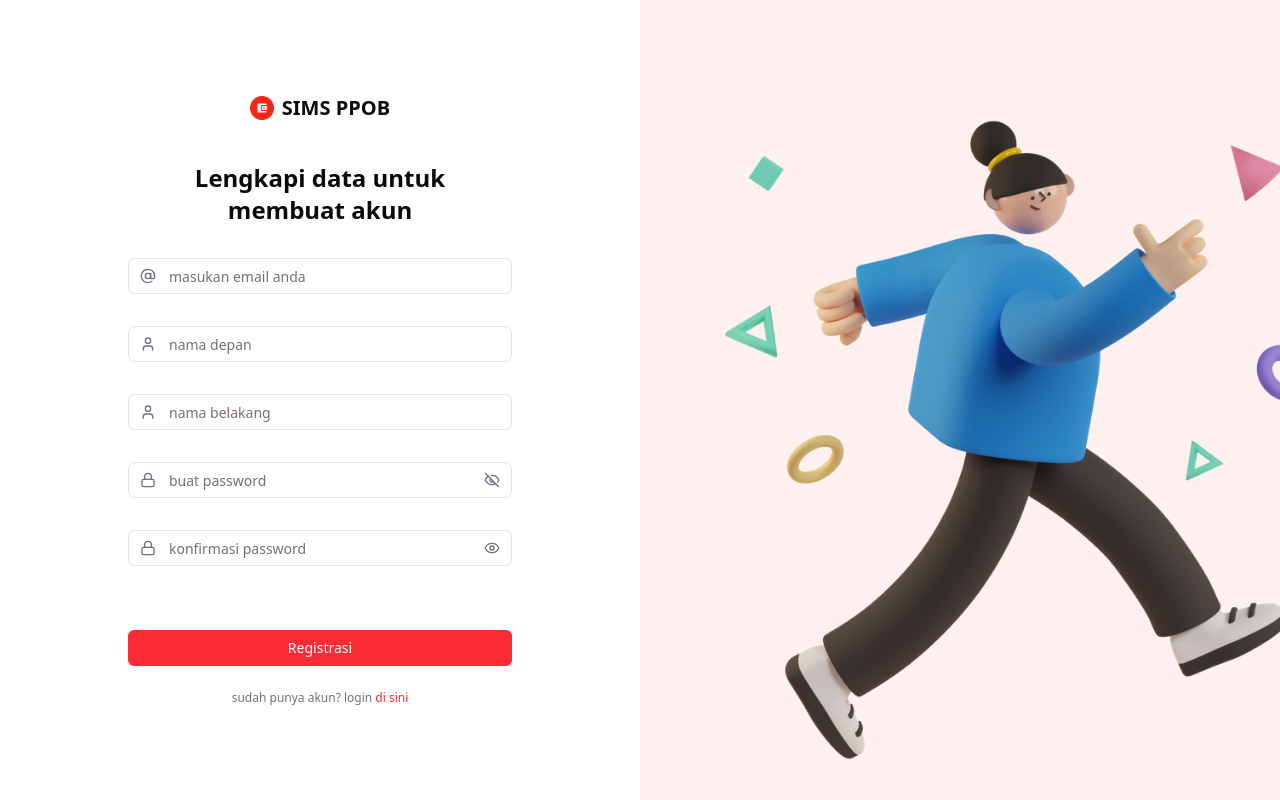
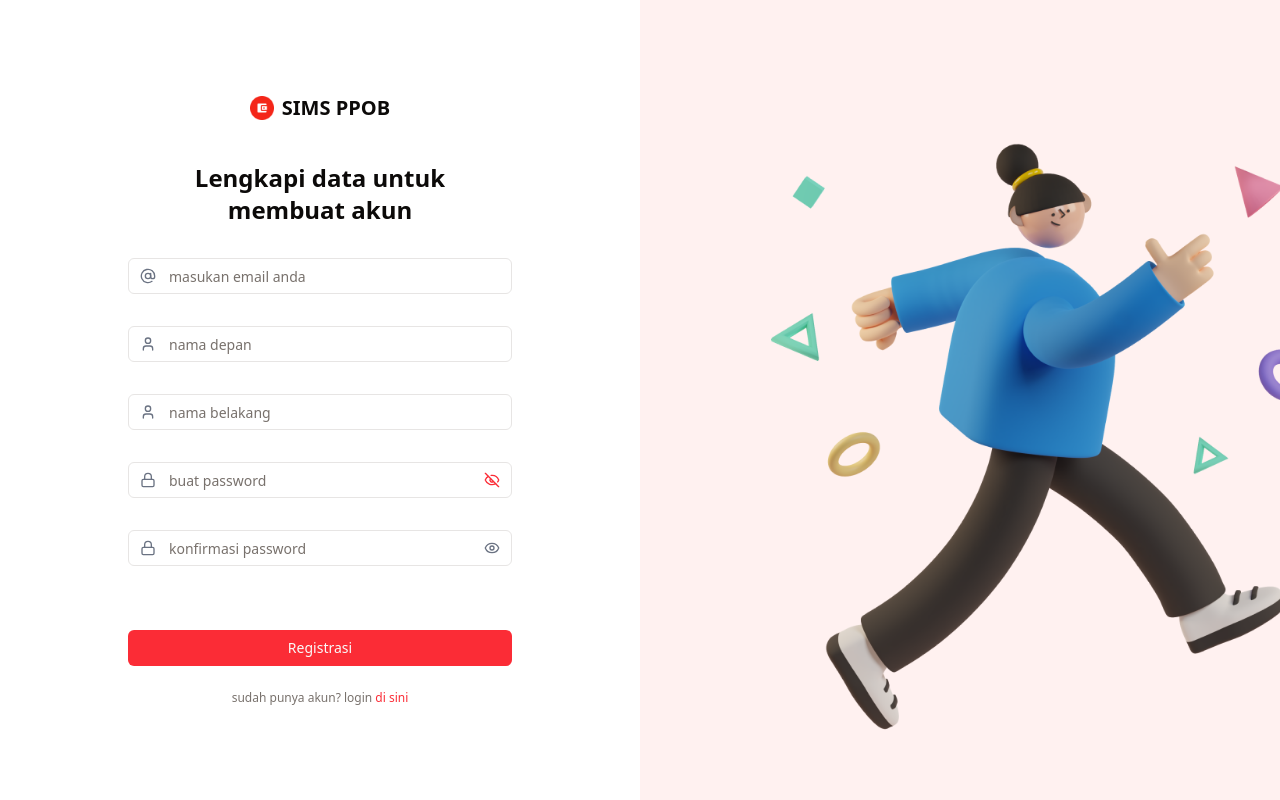
Before and after one commit to radityaharya/simsppob-radityaharya, a React (Vite) app: page /auth/register in a window 1280 px wide. Both pictures are taken after a click on the button 492 px from the left and 480 px from the top of the page. Built offline with nearby package versions, Linux system fonts and the light colour scheme.

Commit message:
fix: auth visual fix

```diff
--- a/src/components/ui/secret-input.tsx
+++ b/src/components/ui/secret-input.tsx
@@ -5,23 +5,38 @@ import { Input, type InputProps } from './input';
 const SecretInput = React.forwardRef<HTMLInputElement, InputProps>(
   ({ className, ...props }, ref) => {
     const [revealed, setRevealed] = React.useState(false);
+    const togglePassword = () => {
+      setRevealed(prev => !prev);
+    };
 
     return (
+      <div role="group" aria-label="Password input with visibility toggle">
         <Input
           type={revealed ? 'text' : 'password'}
           ref={ref}
           className={className}
+          aria-describedby="password-toggle-help"
           rightAddons={
             <button
               type="button"
-            onClick={() => setRevealed(!revealed)}
-            className="text-gray-500 hover:text-gray-700 focus:outline-none"
+              onClick={togglePassword}
+              className="group text-gray-500 hover:text-gray-700 focus:outline-none"
+              aria-label={revealed ? 'Hide password' : 'Show password'}
+              aria-pressed={revealed}
             >
-            {revealed ? <EyeOff className="h-4 w-4" /> : <Eye className="h-4 w-4" />}
+              {revealed ? (
+                <EyeOff className="h-4 w-4 group-focus-within:text-primary" />
+              ) : (
+                <Eye className="h-4 w-4 group-focus-within:text-primary" />
+              )}
             </button>
           }
           {...props}
         />
+        <span id="password-toggle-help" className="sr-only">
+          Use the show password button to toggle password visibility
+        </span>
+      </div>
     );
   }
 );
--- a/src/pages/auth/Login.tsx
+++ b/src/pages/auth/Login.tsx
@@ -2,25 +2,19 @@ import { useForm } from 'react-hook-form';
 import { zodResolver } from '@hookform/resolvers/zod';
 import { z } from 'zod';
 import { Link, useNavigate } from 'react-router-dom';
-import { AtSign, Lock, AlertCircle, X } from 'lucide-react';
+import { AtSign, Lock } from 'lucide-react';
 import { MembershipSchemas } from '~/types/schemas/membership';
 import { useAppDispatch, useAppSelector } from '@/store/reducers/store';
 import { loginUser } from '@/store/actions/membership';
 import { Button } from '@/components/ui/button';
-import {
-  Form,
-  FormControl,
-  FormField,
-  FormItem,
-  FormLabel,
-  FormMessage,
-} from '@/components/ui/form';
+import { Form, FormControl, FormField, FormItem, FormMessage } from '@/components/ui/form';
 import { Input } from '@/components/ui/input';
-import { Card, CardContent } from '@/components/ui/card';
 import { SecretInput } from '@/components/ui/secret-input';
 import { clearError } from '@/store/reducers/membership';
 import React from 'react';
-import { AuthLayout } from './components/AuthLayout';
+import { AuthLogo } from './components/AuthLogo';
+import { AuthIllustration } from './components/AuthIllustration';
+import { ErrorBanner } from './components/ErrorBanner';
 
 type LoginFormData = z.infer<typeof MembershipSchemas.login.body>;
 
@@ -57,20 +51,22 @@ export default function LoginPage() {
       await dispatch(loginUser(data)).unwrap();
       navigate('/');
     } catch {
-      console.error('Login failed');
+      form.setError('password', { message: 'Invalid email or password' });
+      form.setFocus('password');
     }
   }
 
   return (
-    <AuthLayout
-      title={
-        <>
+    <div className="flex h-full min-h-screen">
+      <div className="w-full sm:w-1/2 bg-background flex flex-col items-center justify-center p-8 gap-2 relative">
+        <AuthLogo />
+
+        <div className="text-foreground mb-6 text-center text-2xl font-bold">
           Masuk atau buat akun
           <br />
           untuk memulai
-        </>
-      }
-    >
+        </div>
+
         <Form {...form}>
           <form
             onSubmit={form.handleSubmit(onSubmit)}
@@ -153,27 +149,17 @@ export default function LoginPage() {
             </div>
           </form>
         </Form>
+
         {error && (
-        <Card
-          className="border-red-200 bg-red-50 w-[90%] absolute bottom-4 left-1/2 -translate-x-1/2"
-          role="alert"
-          aria-live="polite"
-        >
-          <CardContent className="p-4 flex items-center justify-between text-red-600">
-            <div className="flex items-center space-x-2">
-              <AlertCircle className="h-4 w-4" />
-              <p className="text-sm">{error}</p>
+          <ErrorBanner
+            error={error}
+            onClose={() => dispatch(clearError())}
+            className="w-[90%] absolute bottom-4"
+          />
+        )}
       </div>
-            <button
-              onClick={() => dispatch(clearError())}
-              className="text-red-600 hover:text-red-700"
-              aria-label="Close error message"
-            >
-              <X className="h-4 w-4" />
-            </button>
-          </CardContent>
-        </Card>
-      )}
-    </AuthLayout>
+
+      <AuthIllustration />
+    </div>
   );
 }
--- a/src/pages/auth/Register.tsx
+++ b/src/pages/auth/Register.tsx
@@ -2,19 +2,20 @@ import { useForm } from 'react-hook-form';
 import { zodResolver } from '@hookform/resolvers/zod';
 import { z } from 'zod';
 import { Link, useNavigate } from 'react-router-dom';
-import { AtSign, User, Lock, AlertCircle, X } from 'lucide-react';
+import { AtSign, User, Lock } from 'lucide-react';
 import { MembershipSchemas } from '@/types/schemas/membership';
 import { Button } from '@/components/ui/button';
 import { Input } from '@/components/ui/input';
 import { SecretInput } from '@/components/ui/secret-input';
 import { Form, FormControl, FormField, FormItem, FormMessage } from '@/components/ui/form';
-import { AuthLayout } from './components/AuthLayout';
 import { useAppDispatch, useAppSelector } from '@/store/reducers/store';
 import { registerUser } from '@/store/actions/membership';
-import { Card, CardContent } from '@/components/ui/card';
 import { clearError } from '@/store/reducers/membership';
 import React from 'react';
 import { toast } from '@/hooks/use-toast';
+import { AuthLogo } from './components/AuthLogo';
+import { AuthIllustration } from './components/AuthIllustration';
+import { ErrorBanner } from './components/ErrorBanner';
 
 type RegisterFormData = z.infer<typeof MembershipSchemas.registration.body> & {
   confirm_password: string;
@@ -22,10 +23,10 @@ type RegisterFormData = z.infer<typeof MembershipSchemas.registration.body> & {
 
 const registerSchema = MembershipSchemas.registration.body
   .extend({
-    confirm_password: z.string().min(8),
+    confirm_password: z.string().min(8, 'konfirmasi password wajib diisi'),
   })
   .refine(data => data.password === data.confirm_password, {
-    message: "Passwords don't match",
+    message: 'Password tidak sama',
     path: ['confirm_password'],
   });
 
@@ -74,15 +75,16 @@ export default function RegisterPage() {
   }
 
   return (
-    <AuthLayout
-      title={
-        <>
+    <div className="flex h-full min-h-screen">
+      <div className="w-full sm:w-1/2 bg-background flex flex-col items-center justify-center p-8 gap-2 relative">
+        <AuthLogo />
+
+        <div className="text-foreground mb-6 text-center text-2xl font-bold">
           Lengkapi data untuk
           <br />
           membuat akun
-        </>
-      }
-    >
+        </div>
+
         <Form {...form}>
           <form
             onSubmit={form.handleSubmit(onSubmit)}
@@ -238,27 +240,17 @@ export default function RegisterPage() {
             </div>
           </form>
         </Form>
+
         {error && (
-        <Card
-          className="border-red-200 bg-red-50 w-[90%] absolute bottom-4 left-1/2 -translate-x-1/2"
-          role="alert"
-          aria-live="polite"
-        >
-          <CardContent className="p-4 flex items-center justify-between text-red-600">
-            <div className="flex items-center space-x-2">
-              <AlertCircle className="h-4 w-4" />
-              <p className="text-sm">{error}</p>
+          <ErrorBanner
+            error={error}
+            onClose={() => dispatch(clearError())}
+            className="w-[90%] absolute bottom-4"
+          />
+        )}
       </div>
-            <button
-              onClick={() => dispatch(clearError())}
-              className="text-red-600 hover:text-red-700"
-              aria-label="Close error message"
-            >
-              <X className="h-4 w-4" />
-            </button>
-          </CardContent>
-        </Card>
-      )}
-    </AuthLayout>
+
+      <AuthIllustration />
+    </div>
   );
 }
--- a/src/pages/auth/components/AuthIllustration.tsx
+++ b/src/pages/auth/components/AuthIllustration.tsx
@@ -1,11 +1,10 @@
 export function AuthIllustration() {
   return (
-    <div className="w-1/2 bg-pink-100 items-center justify-center hidden sm:flex h-screen">
+    <div className="w-1/2 bg-[#fff1f0] items-center justify-center hidden sm:flex h-screen">
       <img
         src="/assets/illustrasi_login.png"
         alt="illustrasi login"
-        className="h-full w-full object-cover object-center"
-        style={{ minHeight: '100%' }}
+        className="h-full w-full object-contain object-right"
       />
     </div>
   );
--- /dev/null
+++ b/src/pages/auth/components/ErrorBanner.tsx
@@ -0,0 +1,31 @@
+import { X } from 'lucide-react';
+import { Card, CardContent } from '@/components/ui/card';
+
+interface ErrorBannerProps {
+  error: string;
+  onClose: () => void;
+  className?: string;
+}
+
+export function ErrorBanner({ error, onClose, className = '' }: ErrorBannerProps) {
+  return (
+    <Card
+      className={` bg-red-50 shadow-none border-none rounded-sm ${className}`}
+      role="alert"
+      aria-live="polite"
+    >
+      <CardContent className="p-3 flex items-center justify-between text-red-600">
+        <div className="flex items-center space-x-2">
+          <p className="text-sm">{error}</p>
+        </div>
+        <button
+          onClick={onClose}
+          className="text-red-600 hover:text-red-700"
+          aria-label="Close error message"
+        >
+          <X className="h-4 w-4" />
+        </button>
+      </CardContent>
+    </Card>
+  );
+}
--- a/src/types/schemas/membership.ts
+++ b/src/types/schemas/membership.ts
@@ -11,18 +11,18 @@ const ProfileDataSchema = z.object({
 export const MembershipSchemas = {
   registration: {
     body: z.object({
-      email: z.string().email(),
-      first_name: z.string().min(1),
-      last_name: z.string().min(1),
-      password: z.string().min(8),
+      email: z.string().email('Format email tidak valid').min(1, 'Email wajib diisi'),
+      first_name: z.string().min(1, 'Nama depan wajib diisi'),
+      last_name: z.string().min(1, 'Nama belakang wajib diisi'),
+      password: z.string().min(8, 'Password minimal 8 karakter'),
     }),
     response: BaseResponseSchema,
   },
 
   login: {
     body: z.object({
-      email: z.string().email(),
-      password: z.string().min(8),
+      email: z.string().email('Format email tidak valid').min(1, 'Email wajib diisi'),
+      password: z.string().min(8, 'Password minimal 8 karakter'),
     }),
     response: BaseResponseSchema.extend({
       data: z
@@ -41,8 +41,8 @@ export const MembershipSchemas = {
 
   updateProfile: {
     body: z.object({
-      first_name: z.string().min(1),
-      last_name: z.string().min(1),
+      first_name: z.string().min(1, 'Nama depan wajib diisi'),
+      last_name: z.string().min(1, 'Nama belakang wajib diisi'),
     }),
     response: BaseResponseSchema.extend({
       data: ProfileDataSchema.nullable(),
```
Lines whose indentation alone changed are shown as unchanged.
